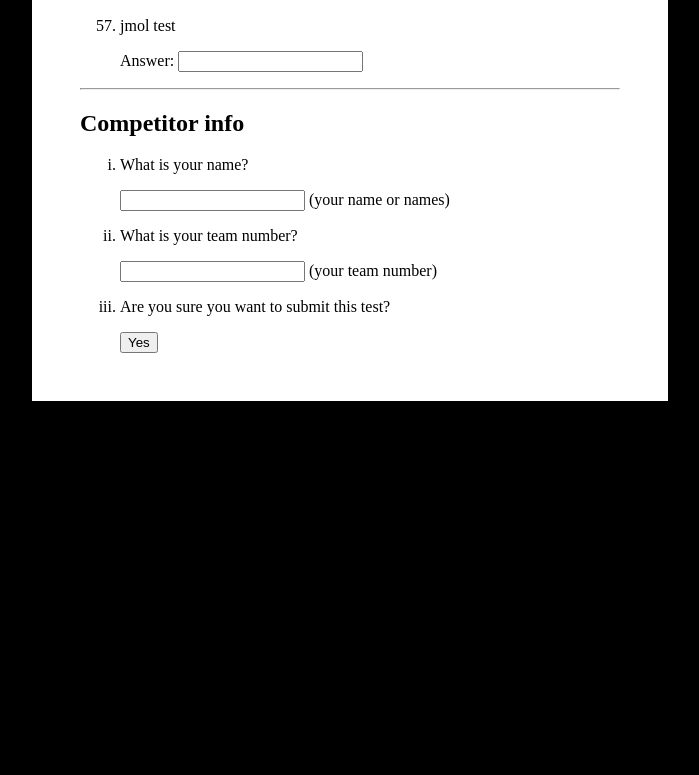
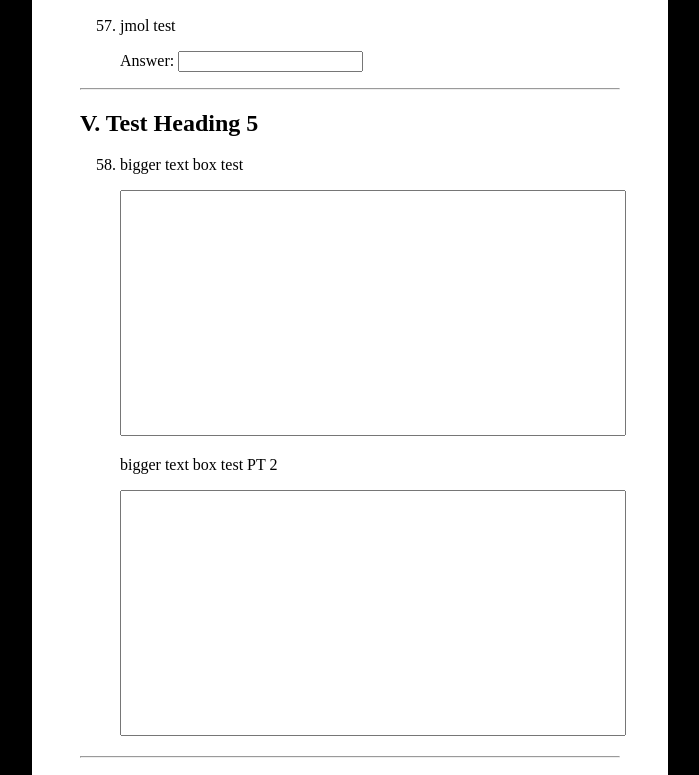
Before and after one commit to dliGH/testing-online-test, a plain HTML site: page index.html in a window 1280 px wide. Shown: the part 1732-2507 px from the top of the page, without its empty margins (290-989 px from the left). Before the commit the page ends 2157 px from the top, so only its background shows below. Drawn offline with Linux system fonts and the light colour scheme.

Commit message:
Update index.html and style.css
implementing bigger text boxes for possible short answer / extended response questions

```diff
--- a/index.html
+++ b/index.html
@@ -12,7 +12,7 @@
 </head>
 <body>
 <main id="test">
-<form method="get">
+<form method="get" id = "testform">
 
 <h1>A Test Test</h1>
 <hr>
@@ -84,6 +84,20 @@
 <label>Answer: <input type="text" name="ans"></label></li>
 </ol>
 
+<!-- Heading 5 / Part 5 -->
+
+<hr>
+<h2>V. Test Heading 5</h2>
+<ol start="58">
+<li>
+
+<p>bigger text box test</p>
+<textarea rows="2" cols="25" name = "ans" form = "testform"></textarea>
+
+<p>bigger text box test PT 2</p>
+<textarea rows="2" cols="25" name = "ans" form = "testform"></textarea>
+</ol>
+
 
 <hr>
 <h2>Competitor info</h2>
--- a/style.css
+++ b/style.css
@@ -25,5 +25,10 @@ textarea {
   width: 100%;
   height: 18em;
   resize: none;
-  font-family: cursive;
 }
+
+#textboxid
+{
+    height:200px;
+    width: 100%;
+}
```
